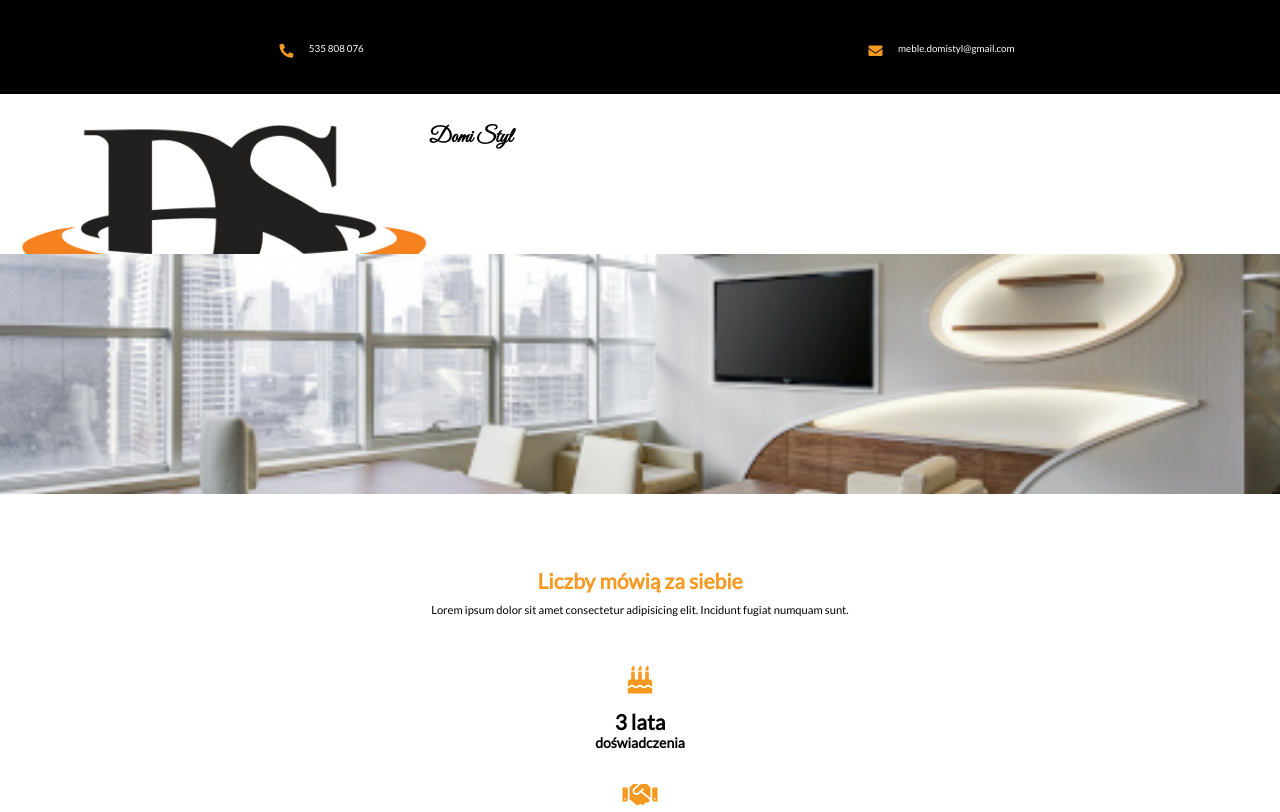
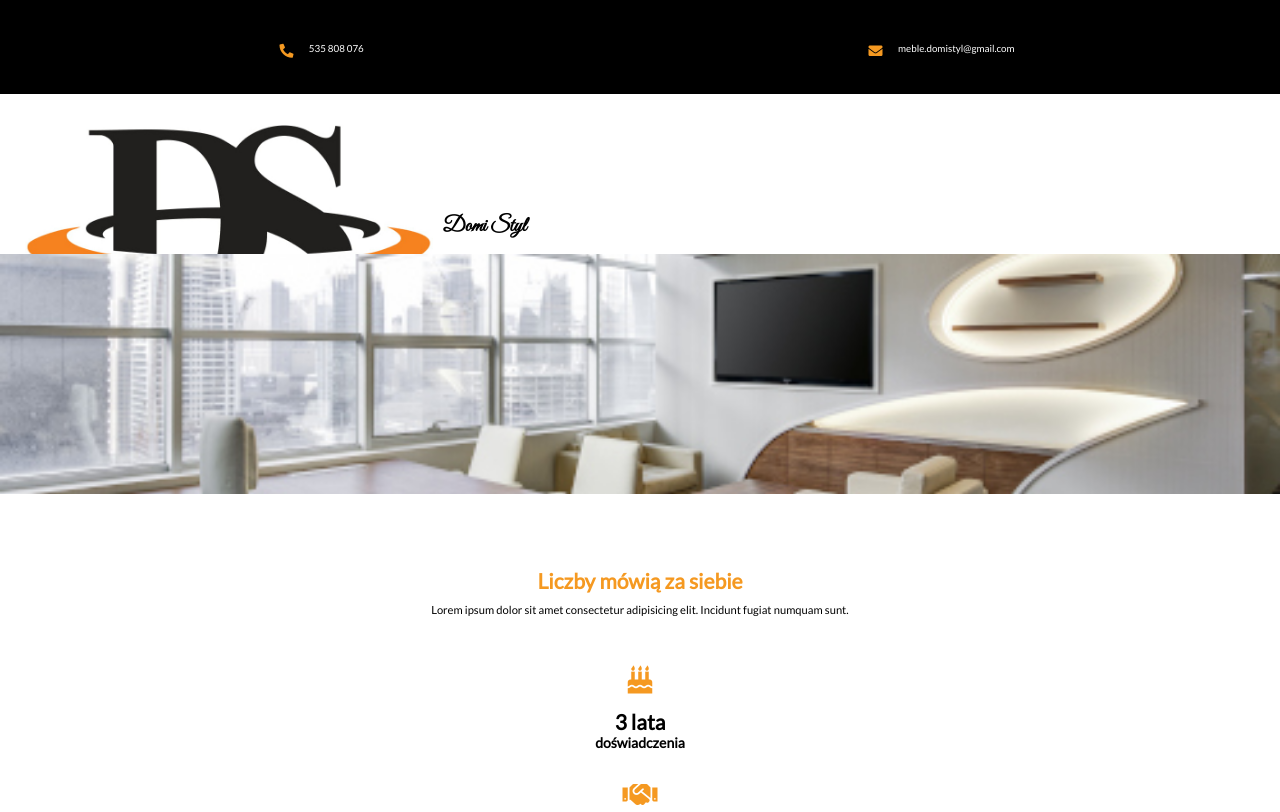
Before and after one commit to sebastianleszman/domi-styl, a plain HTML site: page index.html in a window 1280 px wide. Shown: the top 812 px of the page. Drawn offline with nearby package versions, Linux system fonts and the light colour scheme; some packages are replaced by stand-ins of ours.

Commit message:
another commit

```diff
--- a/css/style.css
+++ b/css/style.css
@@ -120,9 +120,12 @@ textarea {
 .logo img {
   width: 80%;
   height: 100%;
+  margin: auto;
   object-fit: contain;
 }
 .logo h1 {
+  text-align: center;
+  margin: auto;
   font-family: 'Great Vibes', cursive;
 }
 .contact-info {
```
